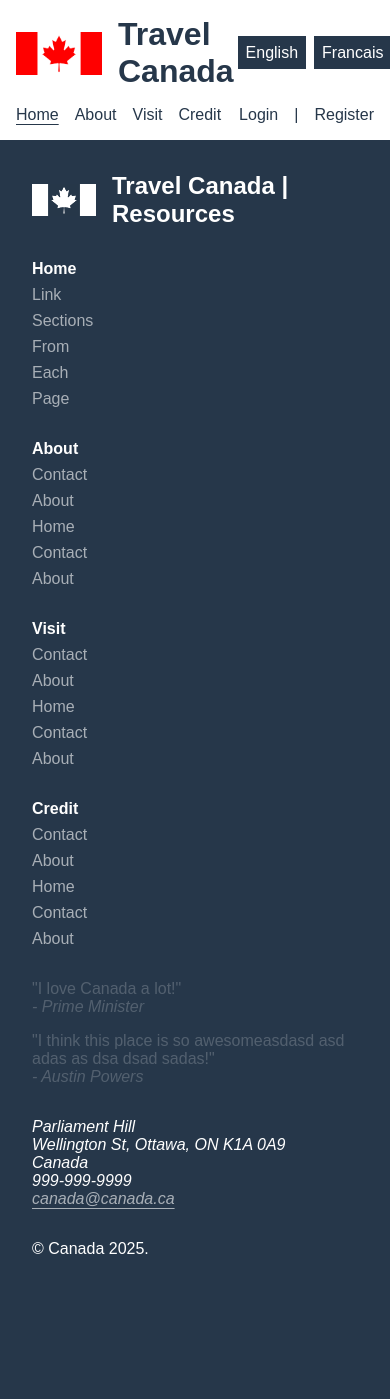
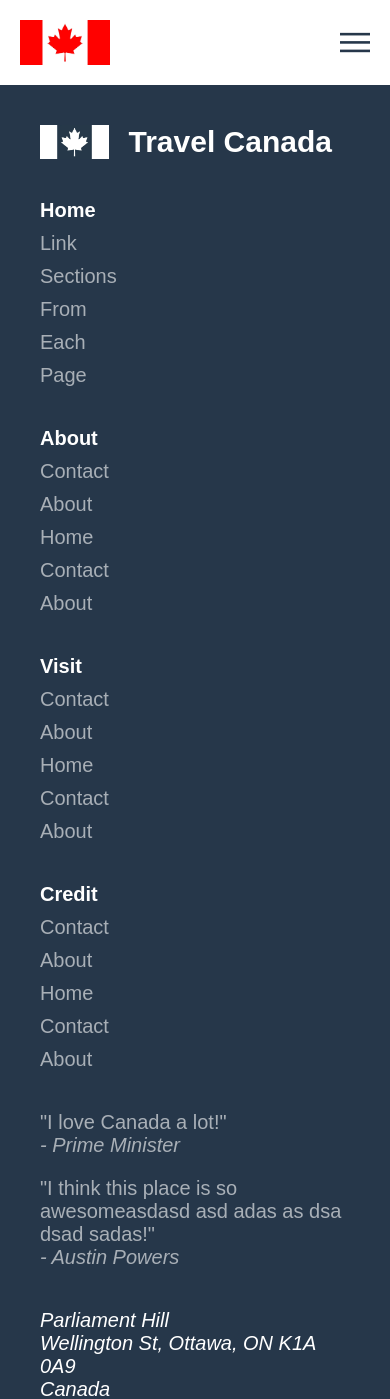
Before and after one commit to ihawp/bcit, a PHP site: page / in a window 390 px wide. Shown: the top 1399 px of the page. Before the commit the page ends 1254 px from the top, so only its background shows below. Run offline with PHP 8.4, Linux system fonts and the light colour scheme.

Commit message:
mobile nav added, some redesign to be done, but things in working order for beginning to add content!

```diff
--- a/web-development-1/country-page/style.css
+++ b/web-development-1/country-page/css/style.css
@@ -88,6 +88,7 @@
 body {
     color: var(--2);
     font-family: sans-serif;
+    font-size: 1.25rem;
 }
 .inverted {
     background: var(--2);
@@ -106,13 +107,12 @@ section, .div-media {
     width: 100%;
 }
 footer {
-
 }
 
 
 /* text */
 /* text-smart-sm is media class
-   at small breakpoint (480px) it
+   at small breakpoint (550px) it
    is changed to text-align end
    a bit custom, but could be extended
    in a larger code base, and perhaps down
@@ -140,7 +140,7 @@ h5 {}
 h6 {}
 
 blockquote {
-    opacity: 0.2;
+    opacity: 0.6;
 }
 
 /* p/a */
@@ -152,7 +152,7 @@ a {
     transition: ease 0.1s;
 }
 a:hover:not(#language-nav a), a.active {
-    text-underline-offset: 4px;
+    text-underline-offset: 5px;
     text-decoration: underline;
 }
 footer a {
@@ -182,7 +182,7 @@ li {}
 /* flex direction / flex direction media */
 /* trying flex media classes for different breakpoints */
 /*  -row/-col: will have no breakpoint
-    -sm: small breakpoint (480px)
+    -sm: small breakpoint (550px)
     -md: medium breakpoint (767px)
     -lg: large breakpoint (1200px) */
 .flex-row,
@@ -337,15 +337,71 @@ li {}
 
 
 #language-nav a {
-
     background-color: var(--2);
     color: var(--1);
     padding: 0.5em;
 }
 
+#mobile-nav {
+    display: none;
+    z-index: 999;
+    position: fixed;
+    color: var(--1);
+    background-color: var(--2);
+    top: 0;
+    left: 0;
+    height: 100vh;
+    width: 100vw;
+    overflow: hidden;
+    font-size: 1.25rem;
+}
+#mobile-nav a {
+    color: var(--1);
+    font-size: 1.5rem;
+}
+button {
+    cursor: pointer;
+}
+#button-mobile-nav {
+    background: transparent;
+    outline: none;
+    border: none;
+    rotate: 90deg;
+    font-size: 2rem;
+    color: var(--2);
+}
+#button-exit-mobile-nav {
+    position: fixed;
+    bottom: 100px;
+    left: calc(50vw - (100px / 2));
+    background: var(--3);
+    border: var(--3) 1px solid;
+
+    border-radius: 15px;
+    outline: none;
+    color: var(--1);
+    font-size: 3em;
+    height: 100px;
+    width: 100px;
+}
+
+.mobile-alt {
+    opacity: 0.6;
+}
+
+
+.display {
+    display: none;
+}
 
 /* media */
-@media screen and (min-width: 480px) {
+/*
+    PERHAPS: better system could have been break point class
+    like .sm .md .lg that don't have any added properties
+    but use .flex-row.sm to identify switching in media queries...
+    that is in relation to the flex stuff.
+ */
+@media screen and (min-width: 550px) {
     /* flex direction media */
     .flex-row-sm {
         flex-direction: column;
@@ -364,6 +420,12 @@ li {}
     }
     .text-end-sm {
         text-align: start;
+    }
+    .none {
+        display: none;
+    }
+    .display {
+        display: flex;
     }
 }
 @media screen and (min-width: 767px) {
--- a/web-development-1/country-page/index.html
+++ b/web-development-1/country-page/index.html
@@ -6,16 +6,16 @@
   <meta name="author" content="Warren Chemerika">
   <meta name="description" content="Warren Chemerika">
   <link rel="icon" href="media/shooting-star.ico" type="image/x-icon">
-  <link rel="stylesheet" href="style.css">
+  <link rel="stylesheet" href="css/style.css">
   <title>Home</title>
 </head>
 <body>
   <header class="flex flex-col items-center p-1">
-    <div class="div-media flex flex-col gap-1">
+    <div class="div-media flex flex-col gap-1 display">
       <div class="flex items-center">
         <!-- https://upload.wikimedia.org/wikipedia/commons/c/cf/Flag_of_Canada.svg -->
         <div class="flex items-center gap-1">
-          <img src="media/canada-flag.png" alt="Canada Flag" width="90" height="43" />
+          <img src="media/canada-flag.webp" alt="Canada Flag" width="90" height="45" />
           <h1 title="Travel Canada">Travel Canada</h1>
         </div>
         <!-- https://stackoverflow.com/questions/4676388/multiple-nav-tags -->
@@ -30,7 +30,7 @@
           </ul>
         </nav>
       </div>
-      <nav class="bg-1 flex" aria-label="Main Site Navigation">
+      <nav class="bg-1 flex" aria-label="Desktop/Tablet Main Site Navigation">
         <ul class="flex gap-1">
           <li>
             <a title="Home" class="active" href="index.html">Home</a>
@@ -58,12 +58,64 @@
         </ul>
       </nav>
     </div>
+    <div class="none flex w-full">
+      <div class="flex-grow-1 flex items-center">
+        <img src="media/canada-flag.webp" alt="Canada Flag" width="90" height="45" />
+      </div>
+      <div class="flex flex-grow-1 items-center justify-end">
+        <button id="button-mobile-nav" title="Navigation" aria-label="Navigation" class="none-sm">|||</button>
+      </div>
+      <nav id="mobile-nav" class="flex flex-col gap-1 p-2" aria-label="Mobile Main Site Navigation">
+        <div class="flex items-center gap-1">
+          <!-- https://upload.wikimedia.org/wikipedia/commons/c/cf/Flag_of_Canada.svg -->
+          <img alt="Canada Flag" src="media/canada-flag-alt.webp" width="60" height="30">
+          <h2>Travel Canada</h2>
+        </div>
+        <ul class="flex gap-1 mobile-alt">
+          <li>
+            <a href="#" title="English">English</a>
+          </li>
+          <li>
+            <p>|</p>
+          </li>
+          <li>
+            <a href="#" title="Francais">Francais</a>
+          </li>
+        </ul>
+        <ul class="flex gap-1 mobile-alt">
+          <li>
+            <a title="Login" href="#">Login</a>
+          </li>
+          <li>
+            <p>|</p>
+          </li>
+          <li>
+            <a title="Register" href="#">Register</a>
+          </li>
+        </ul>
+        <ul class="flex flex-col gap-1">
+          <li>
+            <a title="Home" class="active" href="index.html">Home</a>
+          </li>
+          <li>
+            <a title="About" href="about.html">About</a>
+          </li>
+          <li>
+            <a title="Visit" href="visit.html">Visit</a>
+          </li>
+          <li>
+            <a title="Credit" href="credit.html">Credit</a>
+          </li>
+        </ul>
+        <button id="button-exit-mobile-nav" title="Exit Navigation" aria-label="Exit Navigation">X</button>
+      </nav>
+    </div>
   </header>
+
+  <!-- PERHAPS: add search bar to header -->
 
   <main>
     <section>
-
-
 
     </section>
   </main>
@@ -72,8 +124,8 @@
     <div class="div-media flex flex-col gap-2">
       <div class="flex items-center gap-1">
         <!-- https://upload.wikimedia.org/wikipedia/commons/c/cf/Flag_of_Canada.svg -->
-        <img alt="Canada Flag" src="media/canada-flag-alt.png" width="68.5" height="32">
-        <h2>Travel Canada | Resources</h2>
+        <img alt="Canada Flag" src="media/canada-flag-alt.webp" width="68.5" height="34.25">
+        <h2>Travel Canada</h2>
       </div>
       <div class="flex flex-col-sm gap-2 flex-wrap basis-auto">
         <nav aria-label="footerNav1" class="flex flex-grow-1 flex-col gap-half min-width-150">
@@ -184,5 +236,6 @@
       </div>
     </div>
   </footer>
+  <script src="js/main.js" type="text/javascript"></script>
 </body>
 </html>
--- /dev/null
+++ b/web-development-1/country-page/js/main.js
@@ -0,0 +1,17 @@
+class MobileNav {
+    constructor() {
+        this.init();
+    }
+    init() {
+        document.getElementById("button-mobile-nav").addEventListener('click', this.open);
+        document.getElementById("button-exit-mobile-nav").addEventListener('click', this.close)
+    }
+    open() {
+        return document.getElementById("mobile-nav").style.display = 'flex';
+    }
+    close() {
+        return document.getElementById("mobile-nav").style.display = 'none';
+    }
+}
+
+new MobileNav;
```
Also changed, not shown: web-development-1/country-page/about.html (deleted, +0 -10 lines), web-development-1/country-page/credit.html (+3 -17 lines), web-development-1/country-page/visit.html (deleted, +0 -10 lines), web-development-1/country-page/media/canada-flag-alt.png (deleted), web-development-1/country-page/media/canada-flag-alt.webp (added), web-development-1/country-page/media/canada-flag.png (deleted), web-development-1/country-page/media/canada-flag.webp (added).
